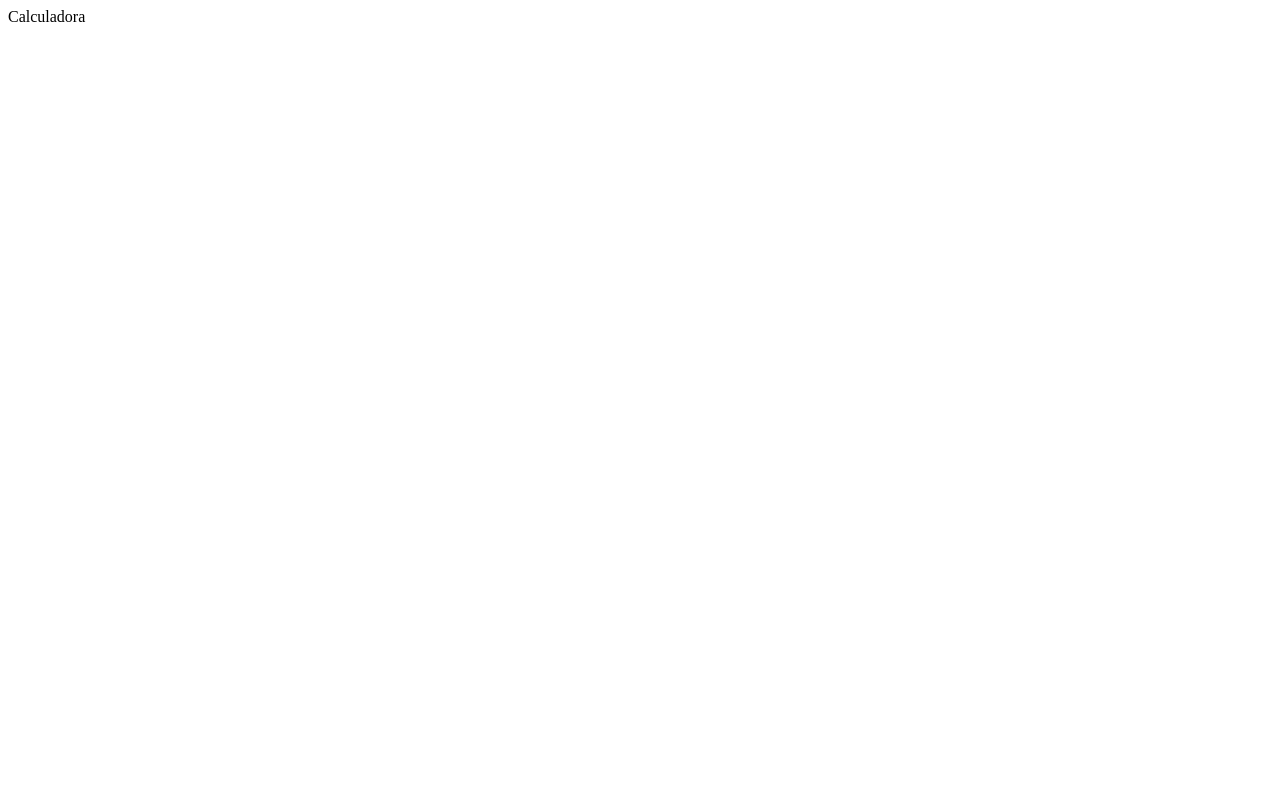
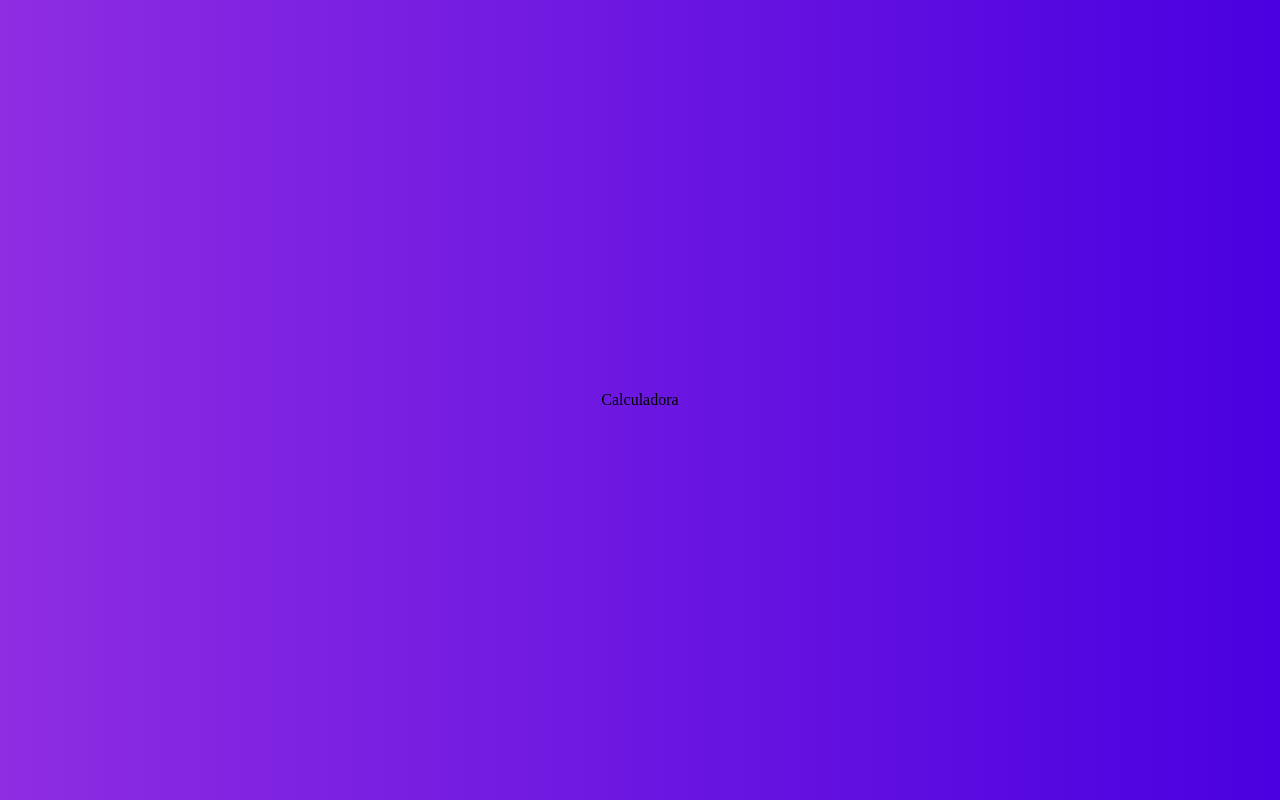
Before and after one commit to ibrunoss/calculadora, a React (Create React App) app: page / in a window 1280 px wide. Built offline with nearby package versions, Linux system fonts and the light colour scheme.

Commit message:
style: add global style

```diff
--- a/src/index.css
+++ b/src/index.css
@@ -0,0 +1,20 @@
+html {
+  box-sizing: border-box;
+}
+
+*,
+*::before,
+*::after {
+  box-sizing: inherit;
+}
+
+body {
+  display: flex;
+  justify-content: center;
+  align-items: center;
+  min-height: 100vh;
+  margin: 0;
+  background: rgba(0, 0, 0, 0)
+    linear-gradient(to right, rgb(142, 45, 226), rgb(74, 0, 224)) repeat scroll
+    0% 0%;
+}
```
